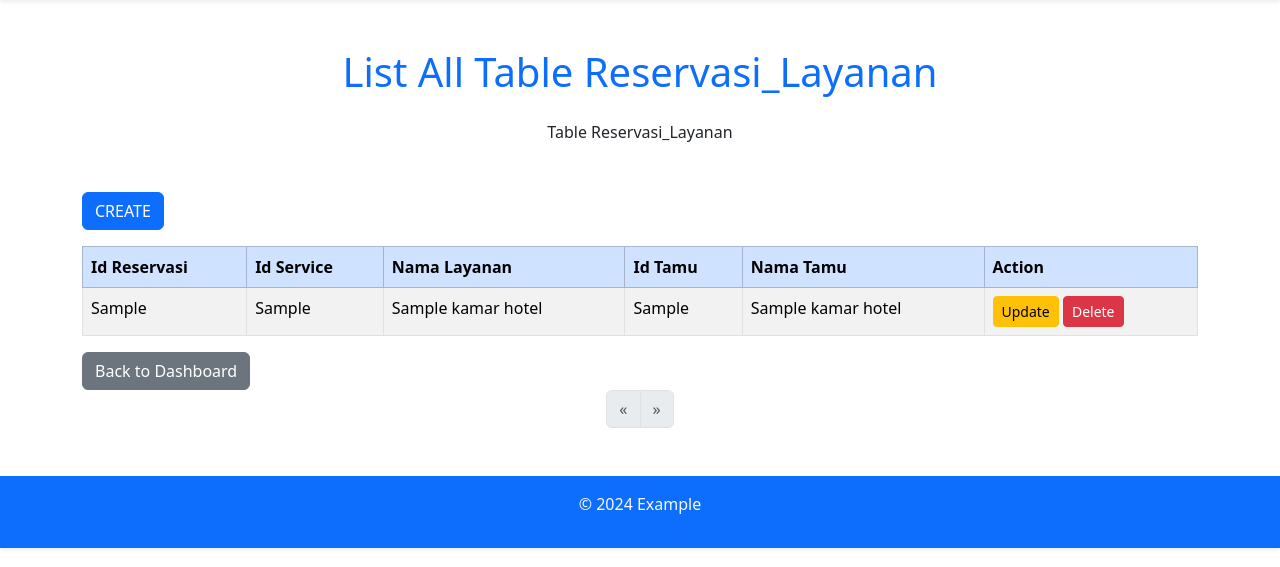
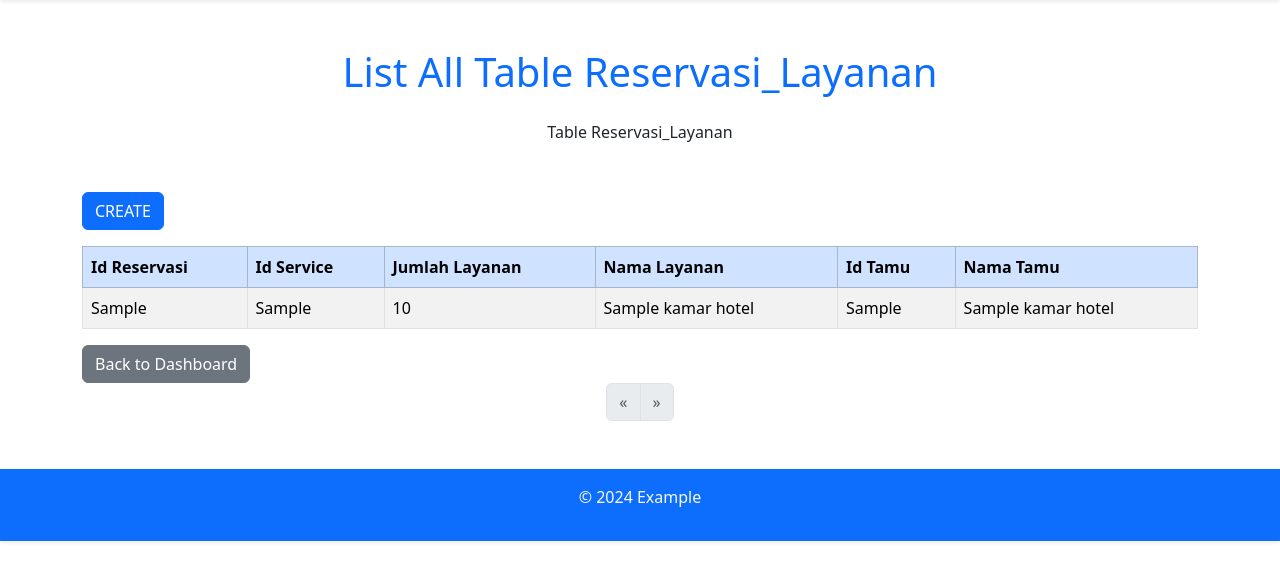
Before and after one commit to naufalfzml/Project-Akhir-BasisData, a Flask app: template app/templates/tableReservasiLayanan.html in a window 1280 px wide. Shown: the part 56-623 px from the top of the page. Run offline with Flask 3, Linux system fonts and the light colour scheme; the template is opened without the code that fills it: most values are stand-ins (such as "Sample title", 1, 10 or a date in 2020).

Commit message:
udah kelar CRUD semua tabel

```diff
--- a/app/routes/routesReservasiLayanan.py
+++ b/app/routes/routesReservasiLayanan.py
@@ -26,6 +26,7 @@ def ReservasiLayanan():
             SELECT
                 RL.id_reservasi AS id_reservasi,
                 RK.id_service AS id_service,
+                RK.jumlah_layanan AS jumlah_layanan,
                 LT.nama_layanan AS nama_layanan,
                 RK.id_tamu AS id_tamu,
                 TH.nama_tamu AS nama_tamu
--- a/app/templates/tableReservasiLayanan.html
+++ b/app/templates/tableReservasiLayanan.html
@@ -46,10 +46,10 @@
               <tr>
                 <th>Id Reservasi</th>
                 <th>Id Service</th>
+                <th>Jumlah Layanan</th>
                 <th>Nama Layanan</th>
                 <th>Id Tamu</th>
                 <th>Nama Tamu</th>
-                <th>Action</th>
               </tr>
             </thead>
             <tbody>
@@ -57,15 +57,10 @@
               <tr>
                 <td>{{ row.id_reservasi }}</td>
                 <td>{{ row.id_service }}</td>
+                <td>{{ row.jumlah_layanan }}</td>
                 <td>{{ row.nama_layanan }}</td>
                 <td>{{ row.id_tamu }}</td>
                 <td>{{ row.nama_tamu }}</td>
-                  <td>
-                    <a href="/tableReservasiKamar/update/{{ row.id_reservasi }}" class="btn btn-warning btn-sm">Update</a>
-                    <form action="/tableReservasiKamar/delete/{{ row.id_reservasi }}" method="POST" class="d-inline">
-                      <button type="submit" class="btn btn-danger btn-sm" onclick="return confirm('Are you sure you want to delete this reservation?');">Delete</button>
-                    </form>
-                  </td>
               </tr>
             {% endfor %}
             </tbody>
```
Also changed, not shown: app/routes/routesReservasiKamar.py (+43 -44 lines). Lines whose indentation alone changed are shown as unchanged.
